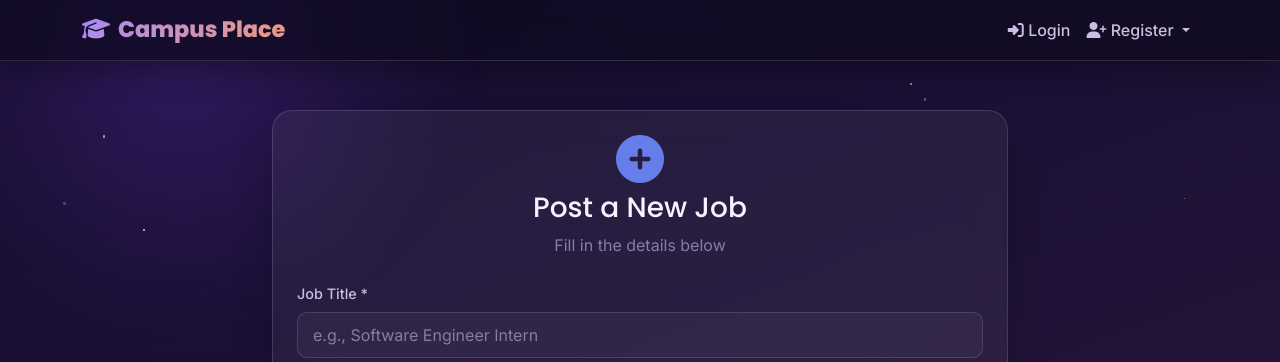
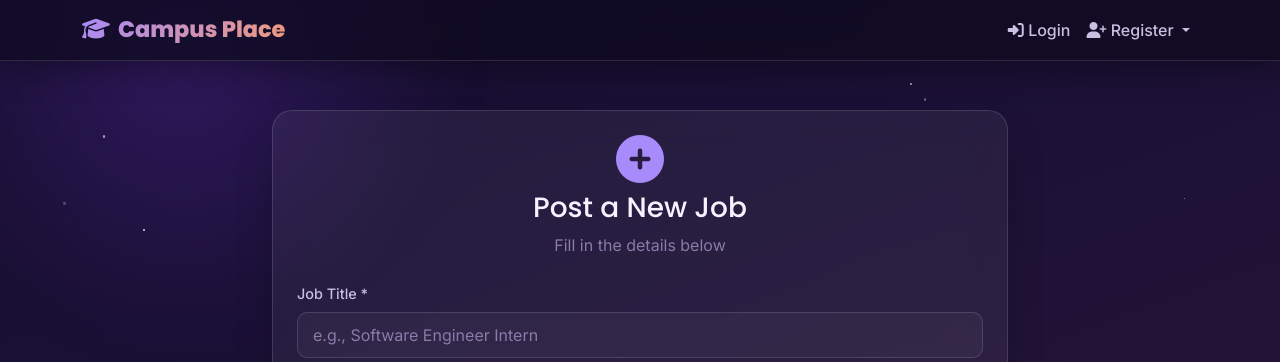
Before and after one commit to Nitish204/placement_managment_system, a Flask app: template templates/post_job.html in a window 1280 px wide. Shown: the top 362 px of the page. Run offline with Flask 3, Linux system fonts and the light colour scheme; the template is opened without the code that fills it, so the values that code supplies are empty.

Commit message:
Update post_job.html for styling and structure

```diff
--- a/templates/post_job.html
+++ b/templates/post_job.html
@@ -5,7 +5,7 @@
         <div class="col-md-8">
             <div class="glass-card p-4 animate-fadeInUp">
                 <div class="text-center mb-4">
-                    <i class="fas fa-plus-circle fa-3x" style="color: #667eea;"></i>
+                    <i class="fas fa-plus-circle fa-3x" style="color: var(--accent-2);"></i>
                     <h3 class="mt-2">Post a New Job</h3>
                     <p class="text-muted">Fill in the details below</p>
                 </div>
```
